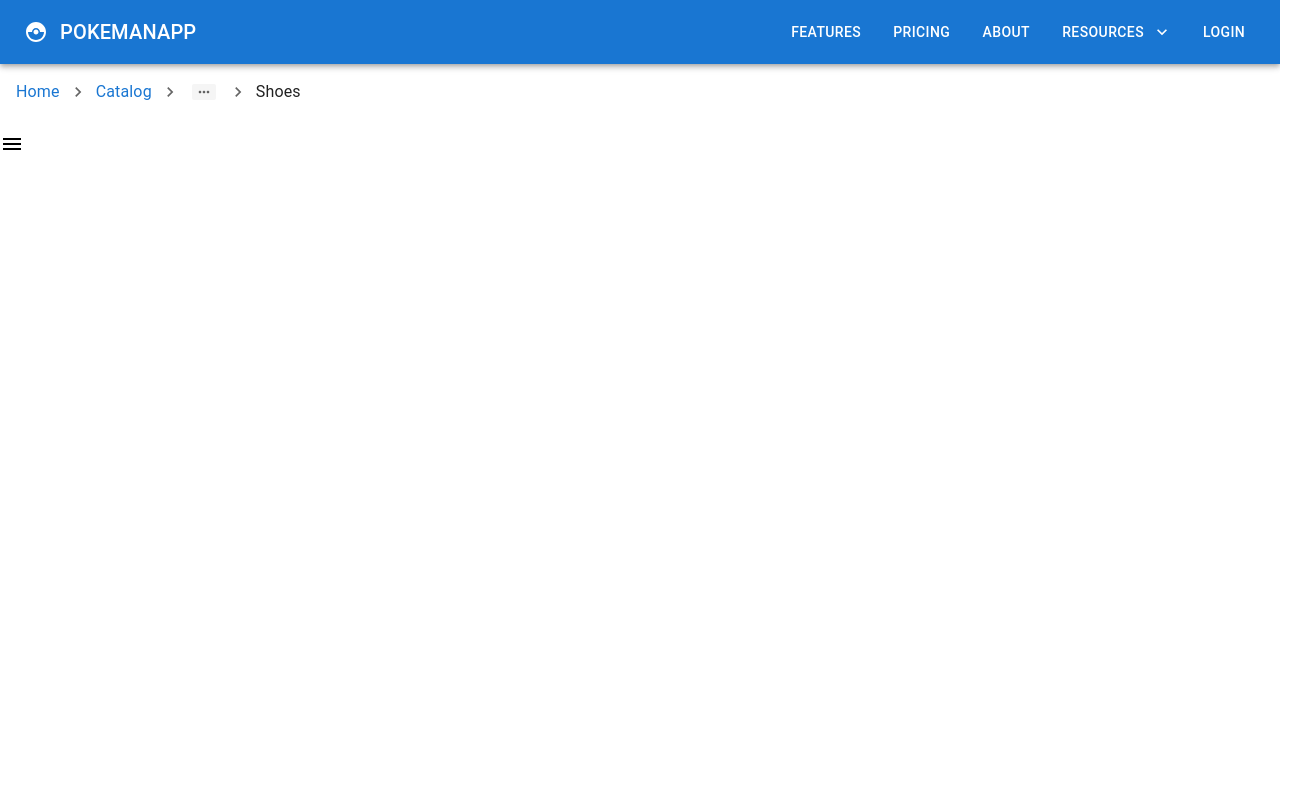
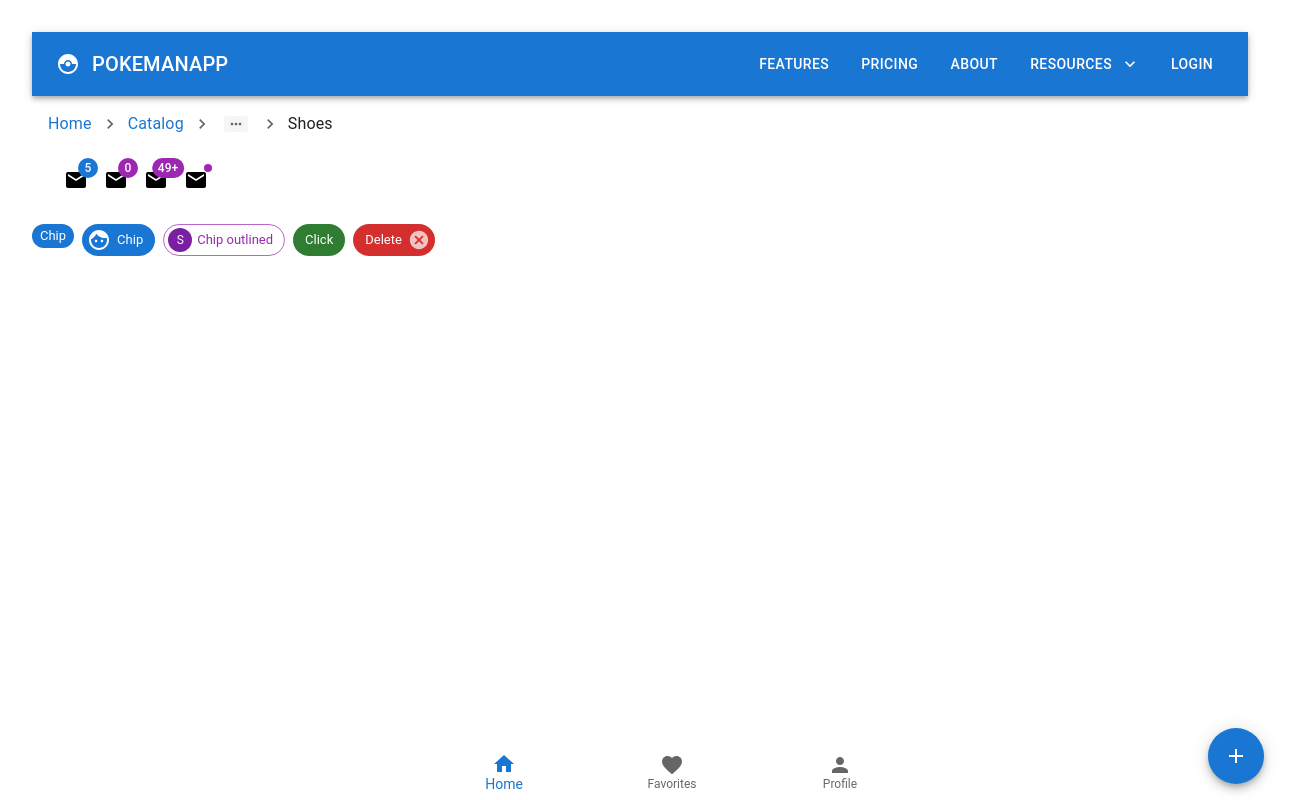
Before and after one commit to sumitsasidharan/material-bootstrap-tailwind, a React (Vite) app: page / in a window 1280 px wide. Shown: the whole page, 1312 px wide, since content can reach past the window. Built offline with nearby package versions, Linux system fonts and the light colour scheme.

Commit message:
finished chip, list, speedial, avatar, badge

```diff
--- a/src/App.css
+++ b/src/App.css
@@ -5,7 +5,7 @@ body {
 #root {
   max-width: 1280px;
   margin: 0 auto;
-  /* padding: 4rem; */
+  padding: 2rem;
   /* text-align: center; */
 }
 
--- a/src/App.tsx
+++ b/src/App.tsx
@@ -1,18 +1,24 @@
 import './App.css'
 import { MuiAccordion } from './components/MuiAccordion'
 import { MuiAutocomplete } from './components/MuiAutocomplete'
+import { MuiAvatar } from './components/MuiAvatar'
+import { MuiBadge } from './components/MuiBadge'
+import { MuiBottomNavigation } from './components/MuiBottomNavigation'
 import { MuiBreadcrumbs } from './components/MuiBreadcrumbs'
 import { MuiButton } from './components/MuiButton'
 import { MuiCard } from './components/MuiCard'
 import { MuiCheckbox } from './components/MuiCheckbox'
+import { MuiChip } from './components/MuiChip'
 import { MuiDrawer } from './components/MuiDrawer'
 import { MuiImageList } from './components/MuiImageList'
 import { MuiLayout } from './components/MuiLayout'
 import { MuiLink } from './components/MuiLink'
+import { MuiList } from './components/MuiList'
 import { MuiNavbar } from './components/MuiNavbar'
 import MuiRadioButton from './components/MuiRadioButton'
 import { MuiRating } from './components/MuiRating'
 import MuiSelect from './components/MuiSelect'
+import { MuiSpeedDial } from './components/MuiSpeedDial'
 import { MuiSwitch } from './components/MuiSwitch'
 import MuiTextField from './components/MuiTextField'
 import { MuiTypography } from './components/Typography'
@@ -38,7 +44,13 @@ function App() {
       <MuiNavbar />
       {/* <MuiLink /> */}
       <MuiBreadcrumbs />
-      <MuiDrawer />
+      {/* <MuiDrawer /> */}
+      <MuiSpeedDial />
+      <MuiBottomNavigation />
+      {/* <MuiAvatar /> */}
+      <MuiBadge />
+      {/* <MuiList /> */}
+      <MuiChip />
     </div>
   )
 }
--- /dev/null
+++ b/src/components/MuiAvatar.tsx
@@ -0,0 +1,52 @@
+import React from 'react'
+import { Stack, Avatar, AvatarGroup } from '@mui/material';
+
+export const MuiAvatar = () => {
+  return (
+     <Stack spacing={4} p={4} >
+        <Stack direction="row" spacing={1}>
+           <Avatar sx={{ bgcolor: 'primary.light' }}>BW</Avatar>
+           <Avatar sx={{ bgcolor: 'success.light' }}>CK</Avatar>
+        </Stack>
+
+        <Stack direction="row" spacing={1}>
+           <Avatar
+              variant="rounded"
+              sx={{ bgcolor: 'primary.light', width: 50, height: 50 }}>
+              BW
+           </Avatar>
+           <Avatar
+              variant="square"
+              sx={{ bgcolor: 'success.light', width: 50, height: 50 }}>
+              CK
+           </Avatar>
+        </Stack>
+
+        <Stack direction="row" spacing={1}>
+           <Avatar sx={{ bgcolor: 'primary.light' }}>BW</Avatar>
+           <Avatar sx={{ bgcolor: 'success.light' }}>CK</Avatar>
+
+           {/* restrict avatars using 'max' prop */}
+           <AvatarGroup max={3}>
+              <Avatar
+                 variant="square"
+                 src="https://randomuser.me/api/portraits/women/79.jpg"
+                 alt="Jane Doe"
+              />
+              <Avatar
+                 src="https://randomuser.me/api/portraits/women/1.jpg"
+                 alt="Jane Doe"
+              />
+              <Avatar
+                 src="https://randomuser.me/api/portraits/women/2.jpg"
+                 alt="Jane Doe"
+              />
+              <Avatar
+                 src="https://randomuser.me/api/portraits/men/51.jpg"
+                 alt="John Doe"
+              />
+           </AvatarGroup>
+        </Stack>
+     </Stack>
+  );
+}
--- /dev/null
+++ b/src/components/MuiBadge.tsx
@@ -0,0 +1,26 @@
+import React from 'react';
+import { Stack, Badge } from '@mui/material';
+import MailIcon from '@mui/icons-material/Mail';
+
+export const MuiBadge = () => {
+   const unreadEmails = [1, 3, 4];
+
+  return (
+     <Stack spacing={2} direction="row" m={4}>
+        <Badge badgeContent={5} color="primary">
+           <MailIcon />
+        </Badge>
+        <Badge badgeContent={0} color="secondary" showZero>
+           <MailIcon />
+        </Badge>
+        <Badge badgeContent={50} max={49} color="secondary" showZero>
+           <MailIcon />
+        </Badge>
+
+        {/* UNREAD NOTIFICATION, 'invisble' true or false to remove the dot */}
+        <Badge variant="dot" color="secondary" invisible={unreadEmails.length === 0}>
+           <MailIcon />
+        </Badge>
+     </Stack>
+  );
+}
--- /dev/null
+++ b/src/components/MuiBottomNavigation.tsx
@@ -0,0 +1,23 @@
+import { BottomNavigation, BottomNavigationAction } from '@mui/material';
+import HomeIcon from '@mui/icons-material/Home';
+import FavoriteIcon from '@mui/icons-material/Favorite';
+import PersonIcon from '@mui/icons-material/Person';
+import { useState } from 'react';
+
+export const MuiBottomNavigation = () => {
+   const [value, setValue] = useState(0);
+   console.log(value);
+
+   return (
+      <BottomNavigation
+         sx={{ width: '100%', position: 'absolute', bottom: 0 }}
+         value={value}
+         onChange={(event, newValue) => setValue(newValue)}
+         showLabels
+         >
+         <BottomNavigationAction label="Home" icon={<HomeIcon />} />
+         <BottomNavigationAction label="Favorites" icon={<FavoriteIcon />} />
+         <BottomNavigationAction label="Profile" icon={<PersonIcon />} />
+      </BottomNavigation>
+   );
+};
--- /dev/null
+++ b/src/components/MuiChip.tsx
@@ -0,0 +1,18 @@
+import React, { useState } from 'react';
+import { Stack, Chip, Avatar } from '@mui/material';
+import FaceIcon from '@mui/icons-material/Face';
+
+export const MuiChip = () => {
+   const [chips, setChips] = useState(['Chip 1', 'Chip 2', 'Chip 3']);
+
+   return (
+      <Stack direction="row" spacing={1}>
+         <Chip label="Chip" color="primary" size="small" />
+         <Chip label="Chip" color="primary" icon={<FaceIcon />} />
+         <Chip label="Chip outlined" color="secondary" variant="outlined" avatar={<Avatar>S</Avatar>} />
+
+         <Chip label='Click' color='success' onClick={() => alert('Clicked')} />
+         <Chip label='Delete' color='error' onClick={() => alert('clicked')} onDelete={() => alert('Delete handler called')} />
+      </Stack>
+   );
+};
--- /dev/null
+++ b/src/components/MuiList.tsx
@@ -0,0 +1,54 @@
+import React from 'react';
+import {
+   Box,
+   List,
+   ListItem,
+   ListItemText,
+   ListItemIcon,
+   ListItemAvatar,
+   Avatar,
+   ListItemButton,
+   Divider,
+} from '@mui/material';
+import MailIcon from '@mui/icons-material/Mail';
+
+export const MuiList = () => {
+
+   // You can put checkboxes, switches and other components inside
+
+   return (
+      <Box sx={{ width: '300px', bgcolor: '#efefef' }}>
+         <List>
+            <ListItem disablePadding>
+               <ListItemButton>
+                  <ListItemIcon>
+                     <ListItemAvatar>
+                        <Avatar>
+                           <MailIcon />
+                        </Avatar>
+                     </ListItemAvatar>
+                  </ListItemIcon>
+
+                  <ListItemText primary="List item 1" />
+               </ListItemButton>
+            </ListItem>
+            <Divider />
+
+            <ListItem>
+               <ListItemIcon>
+                  <MailIcon />
+               </ListItemIcon>
+               <ListItemText primary="List item 2" secondary="Secondary Text" />
+            </ListItem>
+            <Divider />
+
+            <ListItem>
+               <ListItemIcon>
+                  <MailIcon />
+               </ListItemIcon>
+               <ListItemText primary="List item 3" secondary="Secondary Text" />
+            </ListItem>
+         </List>
+      </Box>
+   );
+};
--- /dev/null
+++ b/src/components/MuiSpeedDial.tsx
@@ -0,0 +1,20 @@
+import React from 'react';
+import { SpeedDial, SpeedDialAction, SpeedDialIcon } from '@mui/material';
+import CopyIcon from '@mui/icons-material/FileCopyOutlined';
+import PrintIcon from '@mui/icons-material/Print';
+import ShareIcon from '@mui/icons-material/Share';
+import EditIcon from '@mui/icons-material/Edit';
+
+export const MuiSpeedDial = () => {
+   return (
+      <SpeedDial
+         ariaLabel="Navigation speed dial"
+         sx={{ position: 'absolute', bottom: 16, right: 16 }}
+         icon={<SpeedDialIcon openIcon={<EditIcon />} />}
+         >
+            <SpeedDialAction icon={<CopyIcon />} tooltipTitle='Copy' tooltipOpen />
+            <SpeedDialAction icon={<PrintIcon />} tooltipTitle='Print' />
+            <SpeedDialAction icon={<ShareIcon />} tooltipTitle='Share' />
+         </SpeedDial>
+   );
+};
```
